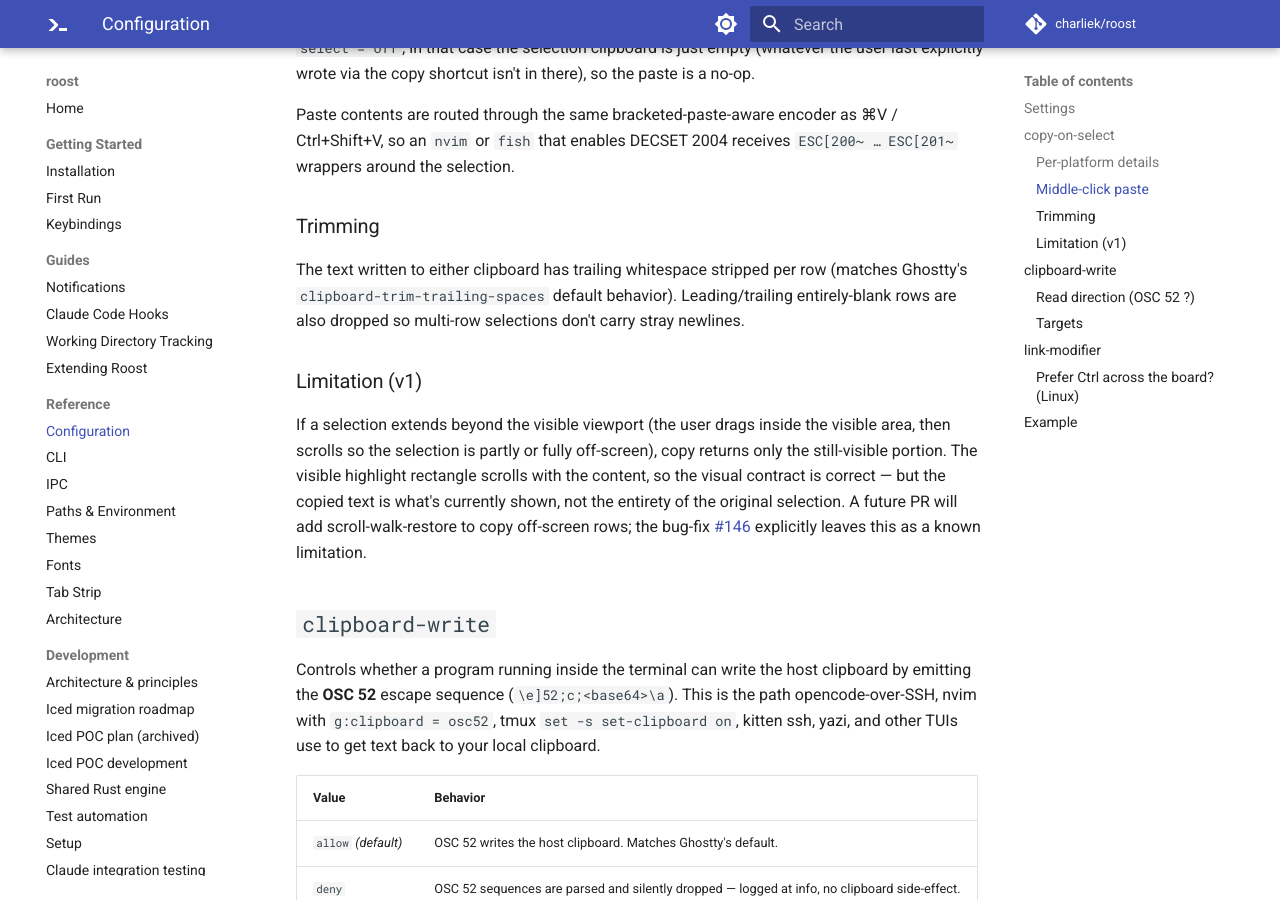
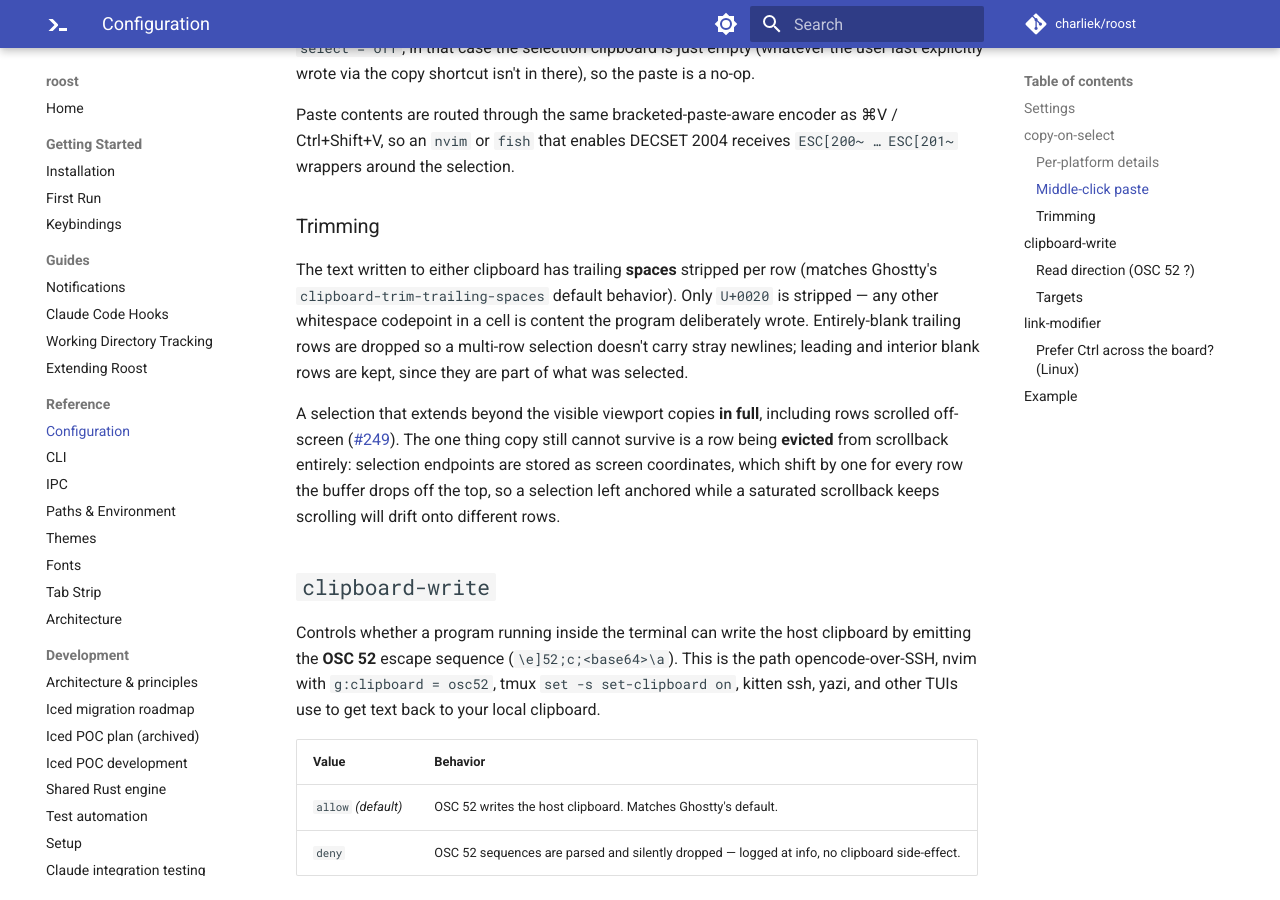
Before and after one commit to charliek/roost, an MkDocs documentation site: the page built from docs/reference/config.md, in a window 1280 px wide and 900 px high, scrolled down 2449 px. Built offline with MkDocs 1.6.1 and Material for MkDocs 9.7.7, drawn with Linux system fonts in a browser that asks for light colours; comment, search, counter and statistics services are not loaded.

Commit message:
docs: the copy limitation the previous commit removed
Three places documented viewport-clipped copy as intended behavior:
`roost-linux`'s `selection_text` docstring, `ipc.md`'s `selection.dump`
row, and `config.md`'s "Limitation (v1)" section, which promised
scroll-walk-restore as future work. All three would now be actively
misleading.

D4.5, decided: `selection.dump`'s `anchor_visible` / `cursor_visible`
stay **viewport-truthful** while `text` becomes complete. They answer a
different question — "is this endpoint on screen right now" — which the
pixel-level tests depend on, and which no longer has anything to do with
what `text` contains. Documented rather than left to be inferred.

`config.md` also picked up two corrections the fix makes true: trimming
is spaces-only (`U+0020`), not all whitespace; and leading/interior blank
rows are preserved now, only trailing ones dropped. The scrollback
EVICTION caveat replaces the clipping one, because that limit is real and
remains.

Refs #249.

Co-Authored-By: Claude Opus 5 <noreply@anthropic.com>
Claude-Session: https://claude.ai/code/session_01SgxiEBQTqgNjPswKqcs12d

```diff
--- a/docs/reference/config.md
+++ b/docs/reference/config.md
@@ -85,22 +85,21 @@ selection.
 
 ### Trimming
 
-The text written to either clipboard has trailing whitespace stripped
+The text written to either clipboard has trailing **spaces** stripped
 per row (matches Ghostty's `clipboard-trim-trailing-spaces` default
-behavior). Leading/trailing entirely-blank rows are also dropped so
-multi-row selections don't carry stray newlines.
+behavior). Only `U+0020` is stripped — any other whitespace codepoint in
+a cell is content the program deliberately wrote. Entirely-blank trailing
+rows are dropped so a multi-row selection doesn't carry stray newlines;
+leading and interior blank rows are kept, since they are part of what was
+selected.
 
-### Limitation (v1)
-
-If a selection extends beyond the visible viewport (the user drags
-inside the visible area, then scrolls so the selection is partly or
-fully off-screen), copy returns only the still-visible portion. The
-visible highlight rectangle scrolls with the content, so the visual
-contract is correct — but the copied text is what's currently shown,
-not the entirety of the original selection. A future PR will add
-scroll-walk-restore to copy off-screen rows; the bug-fix
-[#146](https://github.com/charliek/roost/pull/146) explicitly leaves
-this as a known limitation.
+A selection that extends beyond the visible viewport copies **in full**,
+including rows scrolled off-screen ([#249](https://github.com/charliek/roost/issues/249)).
+The one thing copy still cannot survive is a row being **evicted** from
+scrollback entirely: selection endpoints are stored as screen
+coordinates, which shift by one for every row the buffer drops off the
+top, so a selection left anchored while a saturated scrollback keeps
+scrolling will drift onto different rows.
 
 ## `clipboard-write`
 
```
Also changed, not shown: docs/reference/ipc.md (+1 -1 lines), 1 other file.
